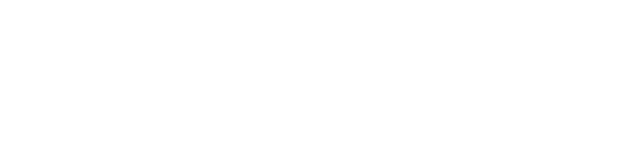
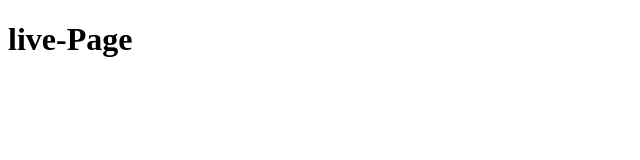
Before and after one commit to AudioKoppler/portfolio, a plain HTML site: page index.html in a window 1280 px wide. Shown: the whole page, without its empty margins (0-640 px from the left). Drawn offline with Linux system fonts and the light colour scheme.

Commit message:
live-page branch

```diff
--- a/index.html
+++ b/index.html
@@ -9,7 +9,7 @@
 </head>
 
 <body>
-
+    <h1>live-Page</h1>
 </body>
 
 </html>
```
